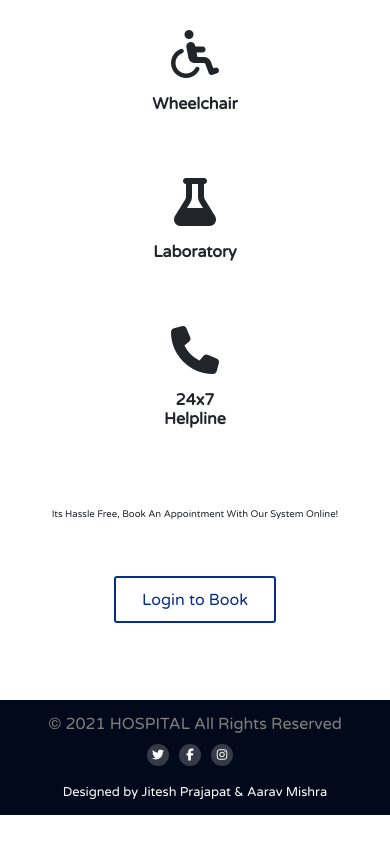
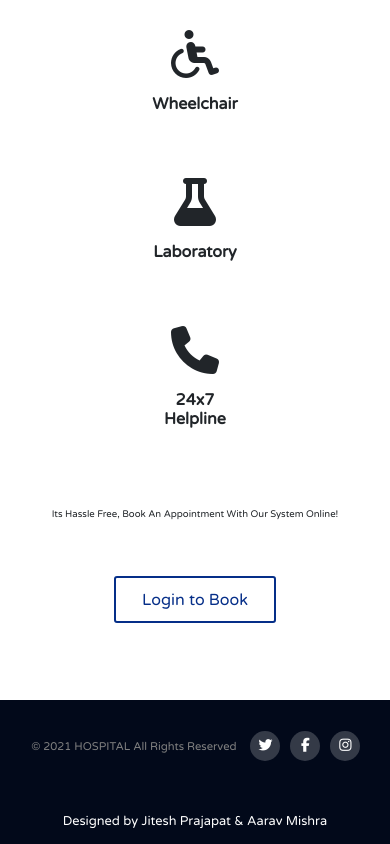
Before and after one commit to devaaravmishra/hms, a React (Create React App) app: page / in a window 390 px wide. Shown: the part 1427-2271 px from the top of the page. Before the commit the page ends 2242 px from the top, so only its background shows below. Built offline with nearby package versions, Linux system fonts and the light colour scheme; no server answers.

Commit message:
fix:  footer view for display below 725p

```diff
--- a/src/Components/css/main.css
+++ b/src/Components/css/main.css
@@ -390,17 +390,18 @@ header {
 	}
 	.footer {
 		display: flex;
-		flex-direction: column;
+		flex-direction: row;
 		align-items: center;
 		justify-content: center;
 		background: #02091a;
 		padding: 0;
+		height: 10vh;
 	}
 	#book-btn {
 		padding: 0.6rem 1.6rem;
 	}
 	#apt-bookmore-btn {
-		padding: 0.8rem 1rem;
+		padding: 0.7rem 1rem;
 		font-size: 0.8rem;
 	}
 	#logout-btn {
@@ -411,32 +412,31 @@ header {
 		font-size: 0.8rem;
 	}
 	.footer-left {
-		font-size: 1rem;
-		margin: 3% auto auto auto;
+		font-size: 0.7rem;
+		margin: 10% auto auto 8%;
 	}
 	.footer-right {
-		float: none;
 		display: flex;
 		flex-direction: row;
 		align-items: center;
 		justify-content: center;
-		margin: 2% auto auto auto;
+		margin: 8% 5% auto auto;
 		padding: 0;
 	}
 	.footer-right a {
-		height: 22px;
-		width: 22px;
+		height: 30px;
+		width: 30px;
 	}
 	.footer-bottom {
-		padding: 1% 0 3% 0;
+		padding: 6% 0 3% 0;
 	}
 	.footer-bottom-text {
 		font-size: 0.8rem;
 		margin-bottom: 3%;
 	}
 	.foot-icon {
-		font-size: 12px;
+		font-size: 14px;
 		position: relative;
-		top: -10px;
+		top: -6px;
 	}
 }
```
